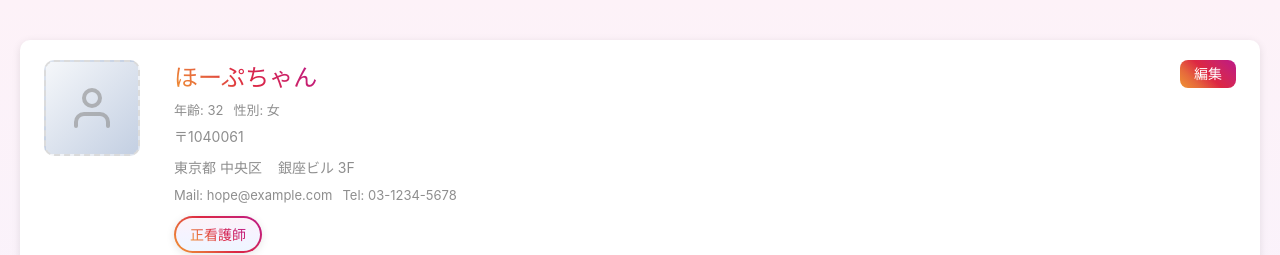
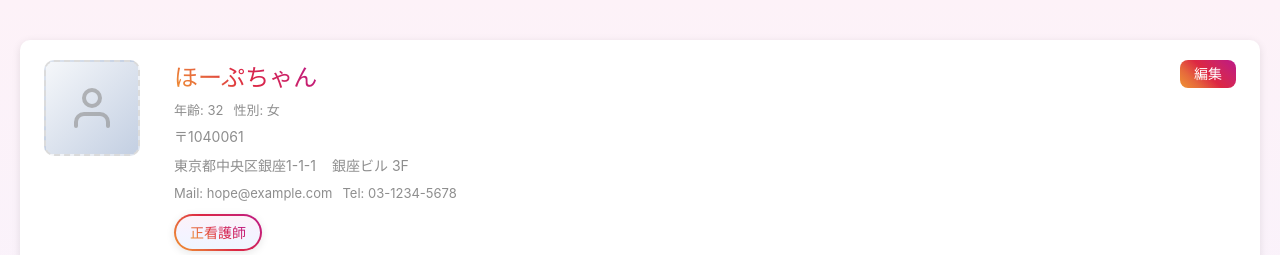
Before and after one commit to HOAP-Inc/hoap-ai-career-sheet, a React (Vite) app: page /careersheet in a window 1280 px wide. Shown: the top 255 px of the page. Built offline with nearby package versions, Linux system fonts and the light colour scheme; no server answers.

Commit message:
Show full address and tighten spacing

```diff
--- a/src/pages/careersheet/ProfileHeader.css
+++ b/src/pages/careersheet/ProfileHeader.css
@@ -144,7 +144,7 @@
   flex-wrap: wrap;
   align-items: center;
   gap: 16px;
-  margin-top: 4px;
+  margin-top: 2px;
 }
 
 .profile-location,
--- a/src/pages/careersheet/ProfileHeader.tsx
+++ b/src/pages/careersheet/ProfileHeader.tsx
@@ -49,12 +49,7 @@ export const ProfileHeader: React.FC<ProfileHeaderProps> = ({
 
   const formatLocation = (value?: string) => {
     if (!value) return ''
-    const match = value.match(/^(.*?[都道府県])\s*(.*?市|.*?区|.*?町|.*?村)/)
-    if (match) {
-      return `${match[1]} ${match[2]}`
-    }
-    const parts = value.split(/\s+/)
-    return parts.slice(0, 2).join(' ') || value
+    return value.trim()
   }
 
   const displayLocation = formatLocation(location)
```
